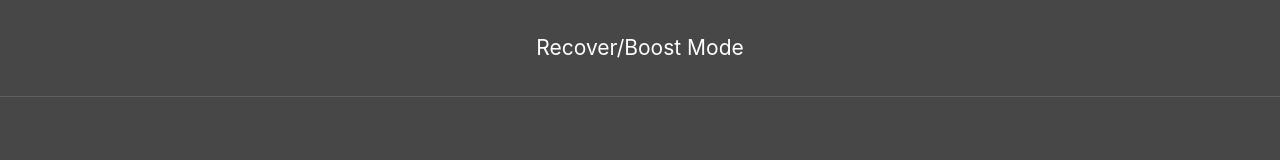
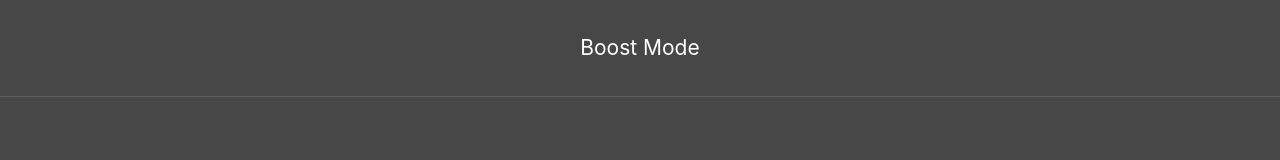
Before and after one commit to nir2002/hiit-booster, a React (Create React App) app: page / in a window 1280 px wide. Shown: the top 160 px of the page. Built offline with nearby package versions, Linux system fonts and the light colour scheme.

Commit message:
modes state

```diff
--- a/src/App.js
+++ b/src/App.js
@@ -1,12 +1,25 @@
-import React from 'react';
+import React, { useState } from 'react';
 import './App.css';
 import Header from './components/Header/Header';
 import styled from '@emotion/styled';
 
+const modes = {
+  Warmup: 0,
+  Boost: 1,
+  Recover: 2,
+};
+
+const modesTitles = {
+  [modes.Warmup]: 'Warmup',
+  [modes.Boost]: 'Boost Mode',
+  [modes.Recover]: 'Recover Mode',
+};
+
 function App() {
+  const [mode, setMode] = useState(modes.Boost);
   return (
     <Main>
-      <Header />
+      <Header title={modesTitles[mode]} />
     </Main>
   );
 }
--- a/src/components/Header/Header.js
+++ b/src/components/Header/Header.js
@@ -1,8 +1,8 @@
 import React from 'react';
 import styled from '@emotion/styled';
 
-function Header() {
-  return <HeaderContainer>Recover/Boost Mode</HeaderContainer>;
+function Header({ title }) {
+  return <HeaderContainer>{title}</HeaderContainer>;
 }
 
 export default Header;
```
